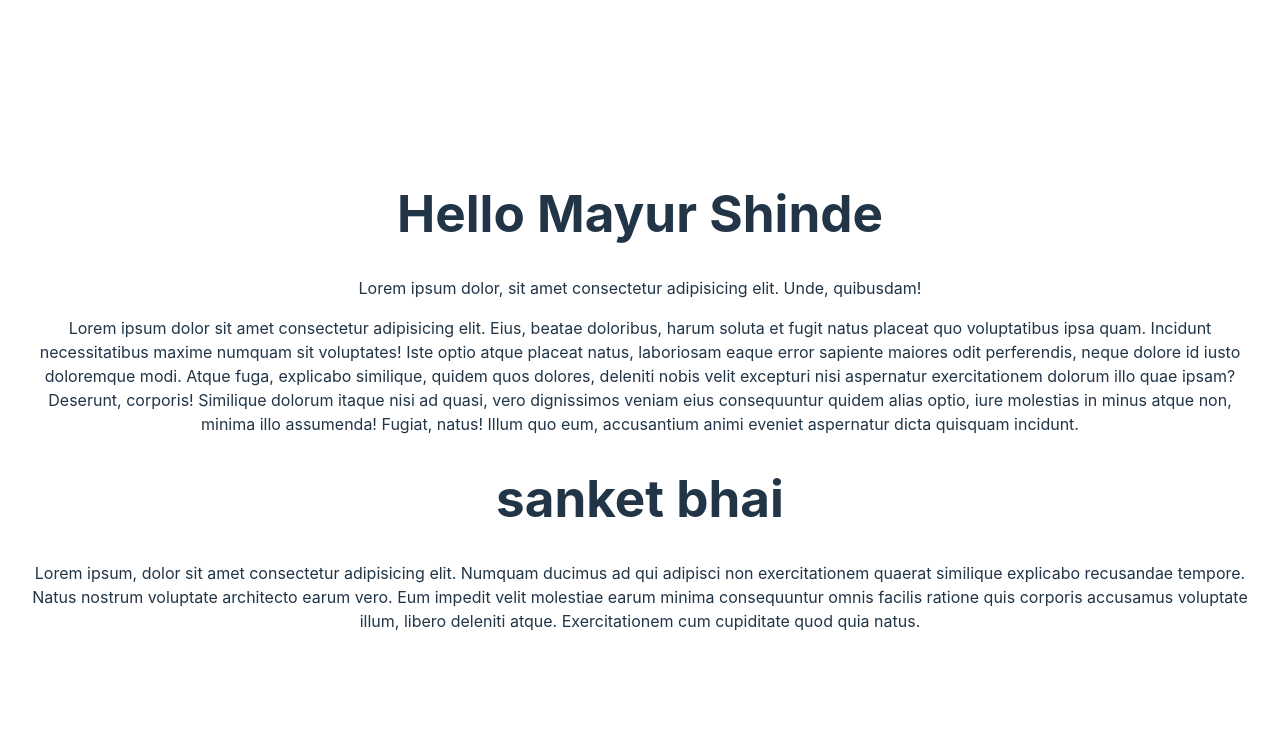
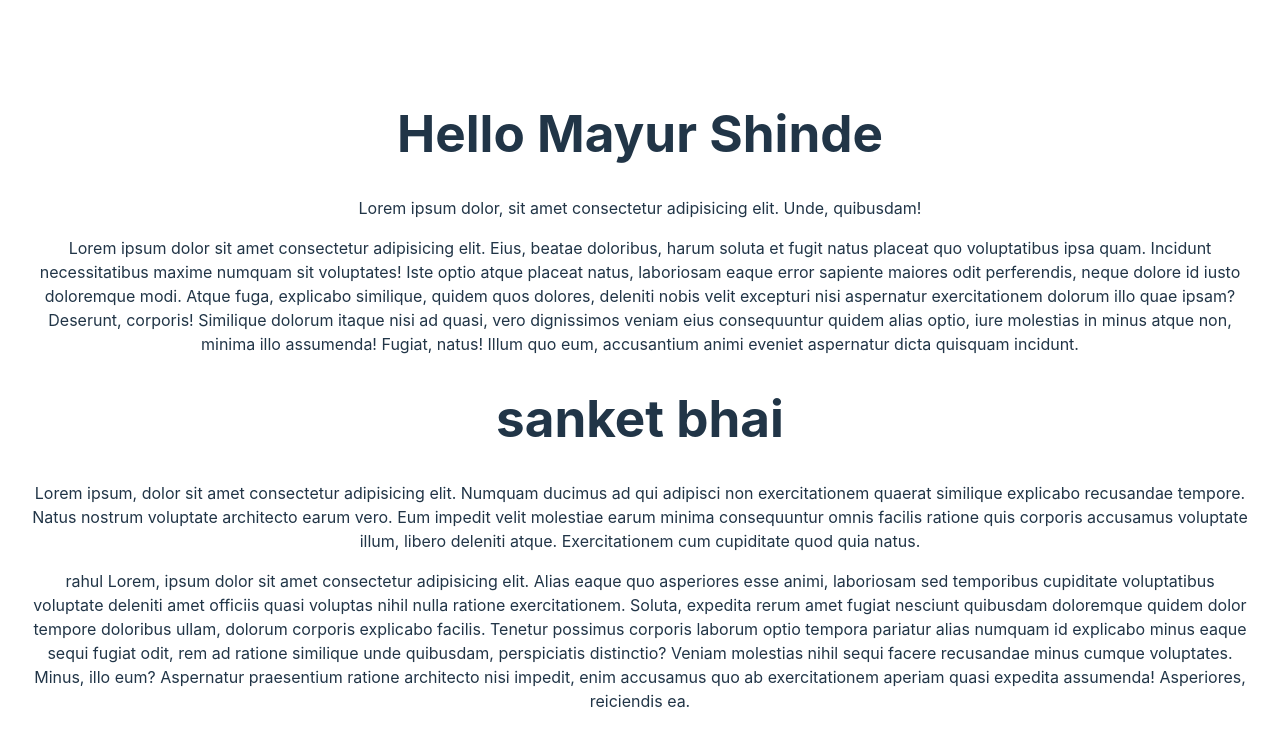
Before and after one commit to mayurss9449/react-testing, a React (Vite) app in the folder react-testing-git/: page / in a window 1280 px wide. Shown: the top 746 px of the page. Built offline with nearby package versions, Linux system fonts and the light colour scheme.

Commit message:
main 4 commit

```diff
--- a/react-testing-git/src/App.jsx
+++ b/react-testing-git/src/App.jsx
@@ -16,6 +16,7 @@ function App() {
         <p>Lorem ipsum dolor sit amet consectetur adipisicing elit. Eius, beatae doloribus, harum soluta et fugit natus placeat quo voluptatibus ipsa quam. Incidunt necessitatibus maxime numquam sit voluptates! Iste optio atque placeat natus, laboriosam eaque error sapiente maiores odit perferendis, neque dolore id iusto doloremque modi. Atque fuga, explicabo similique, quidem quos dolores, deleniti nobis velit excepturi nisi aspernatur exercitationem dolorum illo quae ipsam? Deserunt, corporis! Similique dolorum itaque nisi ad quasi, vero dignissimos veniam eius consequuntur quidem alias optio, iure molestias in minus atque non, minima illo assumenda! Fugiat, natus! Illum quo eum, accusantium animi eveniet aspernatur dicta quisquam incidunt.</p>
       </div>
       <Header />
+      <p> rahul  Lorem, ipsum dolor sit amet consectetur adipisicing elit. Alias eaque quo asperiores esse animi, laboriosam sed temporibus cupiditate voluptatibus voluptate deleniti amet officiis quasi voluptas nihil nulla ratione exercitationem. Soluta, expedita rerum amet fugiat nesciunt quibusdam doloremque quidem dolor tempore doloribus ullam, dolorum corporis explicabo facilis. Tenetur possimus corporis laborum optio tempora pariatur alias numquam id explicabo minus eaque sequi fugiat odit, rem ad ratione similique unde quibusdam, perspiciatis distinctio? Veniam molestias nihil sequi facere recusandae minus cumque voluptates. Minus, illo eum? Aspernatur praesentium ratione architecto nisi impedit, enim accusamus quo ab exercitationem aperiam quasi expedita assumenda! Asperiores, reiciendis ea.</p>
     </>
   )
 }
```
